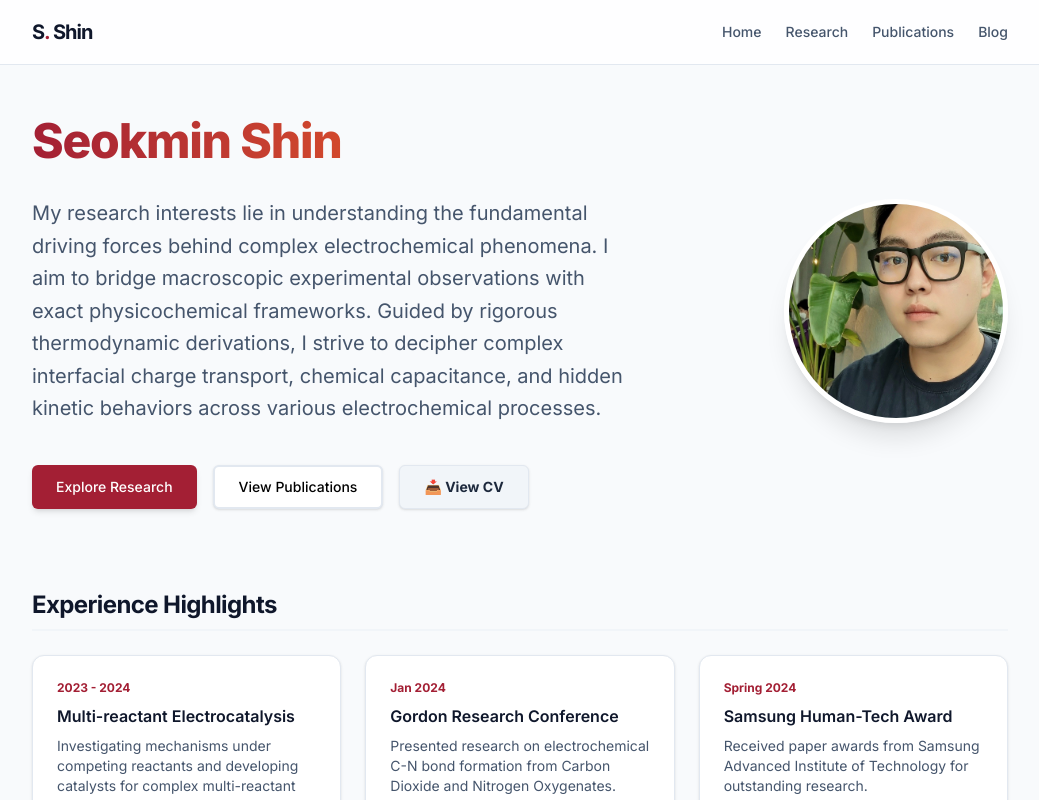
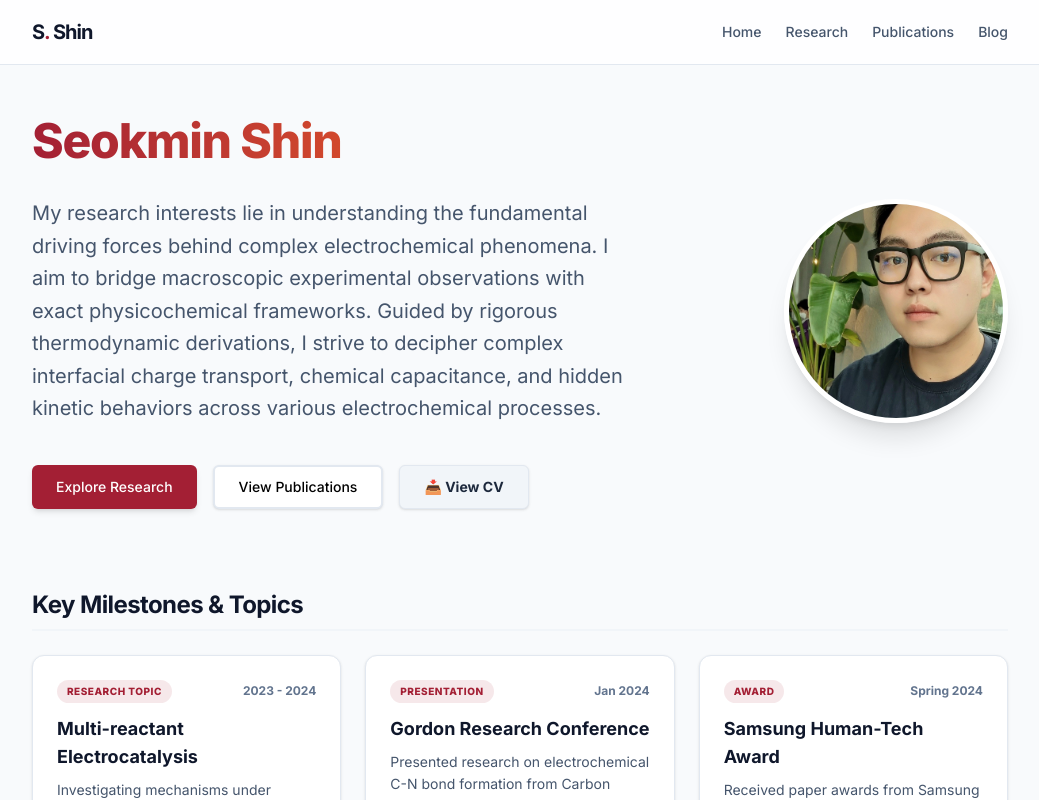
Before and after one commit to SeokminShin/portfolio, a Next.js app: page / in a window 1280 px wide. Shown: the top 800 px of the page, without its empty margins (120-1159 px from the left). Built offline with nearby package versions, Linux system fonts and the light colour scheme.

Commit message:
Update Highlights section to Key Milestones with explicit category tags

```diff
--- a/src/app/page.tsx
+++ b/src/app/page.tsx
@@ -43,31 +43,37 @@ export default function Home() {
         </div>
       </section>
 
-      {/* Highlights / News Section */}
+      {/* Milestones Section */}
       <section className="flex flex-col gap-6 pt-4">
-        <h2 className="text-2xl font-bold tracking-tight text-slate-900 border-b-2 border-slate-100 pb-2">Experience Highlights</h2>
+        <h2 className="text-2xl font-bold tracking-tight text-slate-900 border-b-2 border-slate-100 pb-2">Key Milestones & Topics</h2>
         <div className="grid gap-6 sm:grid-cols-2 lg:grid-cols-3">
           {[
             {
+              tag: "Research Topic",
               title: "Multi-reactant Electrocatalysis",
               date: "2023 - 2024",
               description: "Investigating mechanisms under competing reactants and developing catalysts for complex multi-reactant electrochemical systems.",
             },
             {
+              tag: "Presentation",
               title: "Gordon Research Conference",
               date: "Jan 2024",
               description: "Presented research on electrochemical C-N bond formation from Carbon Dioxide and Nitrogen Oxygenates.",
             },
             {
+              tag: "Award",
               title: "Samsung Human-Tech Award",
               date: "Spring 2024",
               description: "Received paper awards from Samsung Advanced Institute of Technology for outstanding research.",
             }
           ].map((item, i) => (
             <div key={i} className="group relative rounded-xl border border-slate-200 bg-white p-6 shadow-sm transition-all hover:shadow-lg hover:-translate-y-1 hover:border-[#FF6C0C] cursor-pointer">
-              <p className="text-xs font-bold text-[#A31F34] mb-2">{item.date}</p>
-              <h3 className="font-semibold text-slate-900 group-hover:text-[#FF6C0C] transition-colors mb-2">{item.title}</h3>
-              <p className="text-sm text-slate-600">{item.description}</p>
+              <div className="flex justify-between items-center mb-3">
+                <span className="px-2.5 py-1 text-[10px] font-extrabold uppercase tracking-wider text-[#A31F34] bg-[#A31F34]/10 rounded-full">{item.tag}</span>
+                <span className="text-xs font-bold text-slate-500">{item.date}</span>
+              </div>
+              <h3 className="font-bold text-lg text-slate-900 group-hover:text-[#FF6C0C] transition-colors mb-2">{item.title}</h3>
+              <p className="text-sm text-slate-600 leading-relaxed">{item.description}</p>
             </div>
           ))}
         </div>
```
